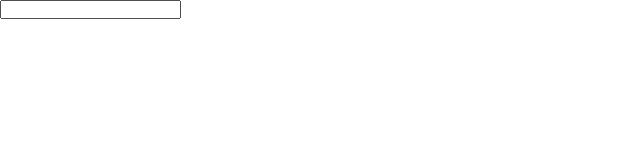
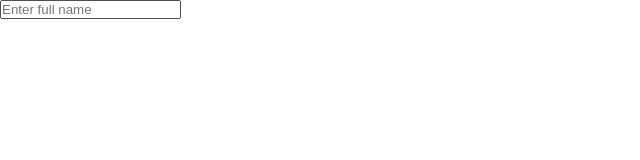
Before and after one commit to Kummirai/resume, a React (Vite) app in the folder cv application/: page / in a window 1280 px wide. Shown: the top 160 px of the page, without its empty margins (0-640 px from the left). Built offline with nearby package versions, Linux system fonts and the light colour scheme.

Commit message:
Create input componenrt for full name

```diff
--- a/cv application/src/components/Input.jsx
+++ b/cv application/src/components/Input.jsx
@@ -1,9 +1,10 @@
-const Input = ({ id, type, name }) => {
+// eslint-disable-next-line react/prop-types
+const Input = ({ id, type, name, placeholder }) => {
   return (
     <div>
-      <input type={type} name={name} id={id} />
+      <input type={type} name={name} id={id} placeholder={placeholder} />
     </div>
   );
-};
+}
 
 export default Input;
--- a/cv application/src/components/Name.jsx
+++ b/cv application/src/components/Name.jsx
@@ -3,7 +3,12 @@ import Input from "./Input";
 const Name = () => {
   return (
     <div>
-      <Input />
+      <Input
+        type="text"
+        id="fullName"
+        name="fullName"
+        placeholder="Enter full name"
+      />
     </div>
   );
 };
```
